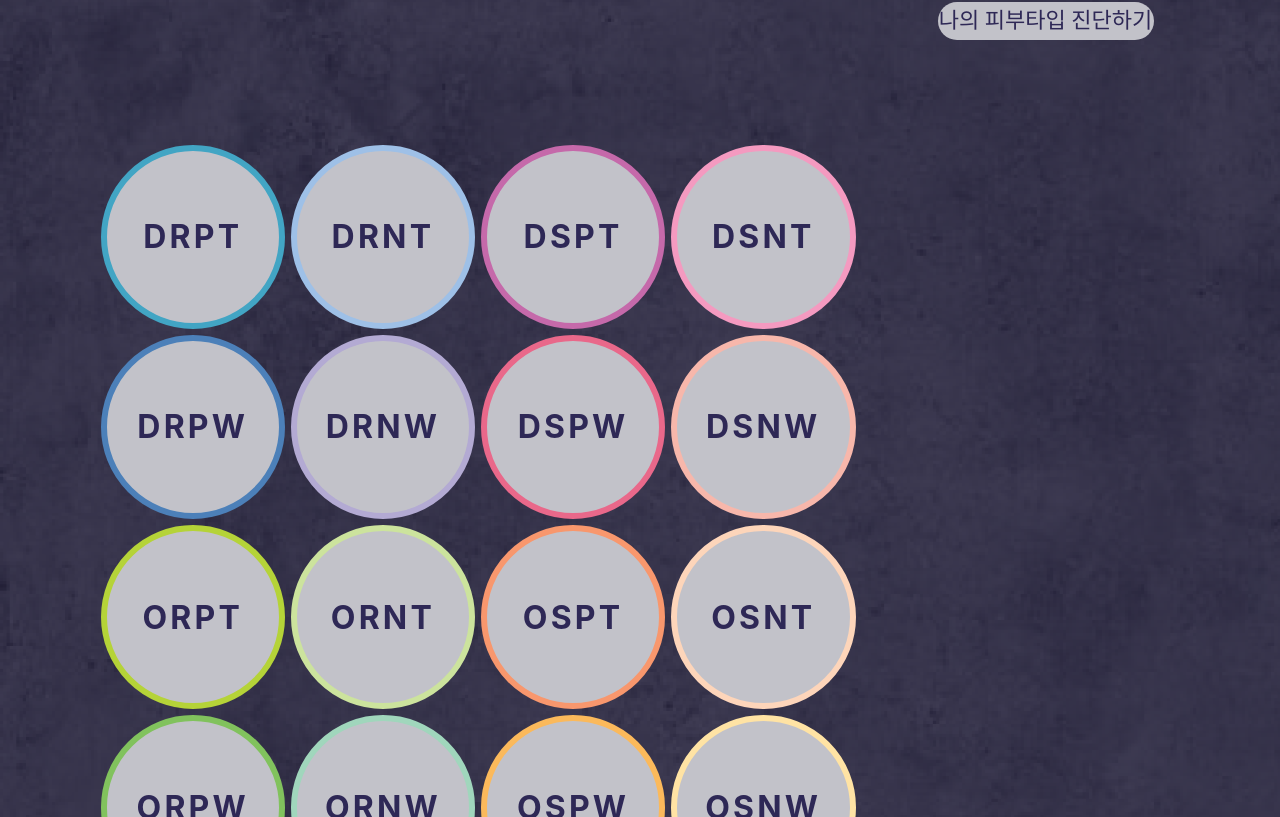
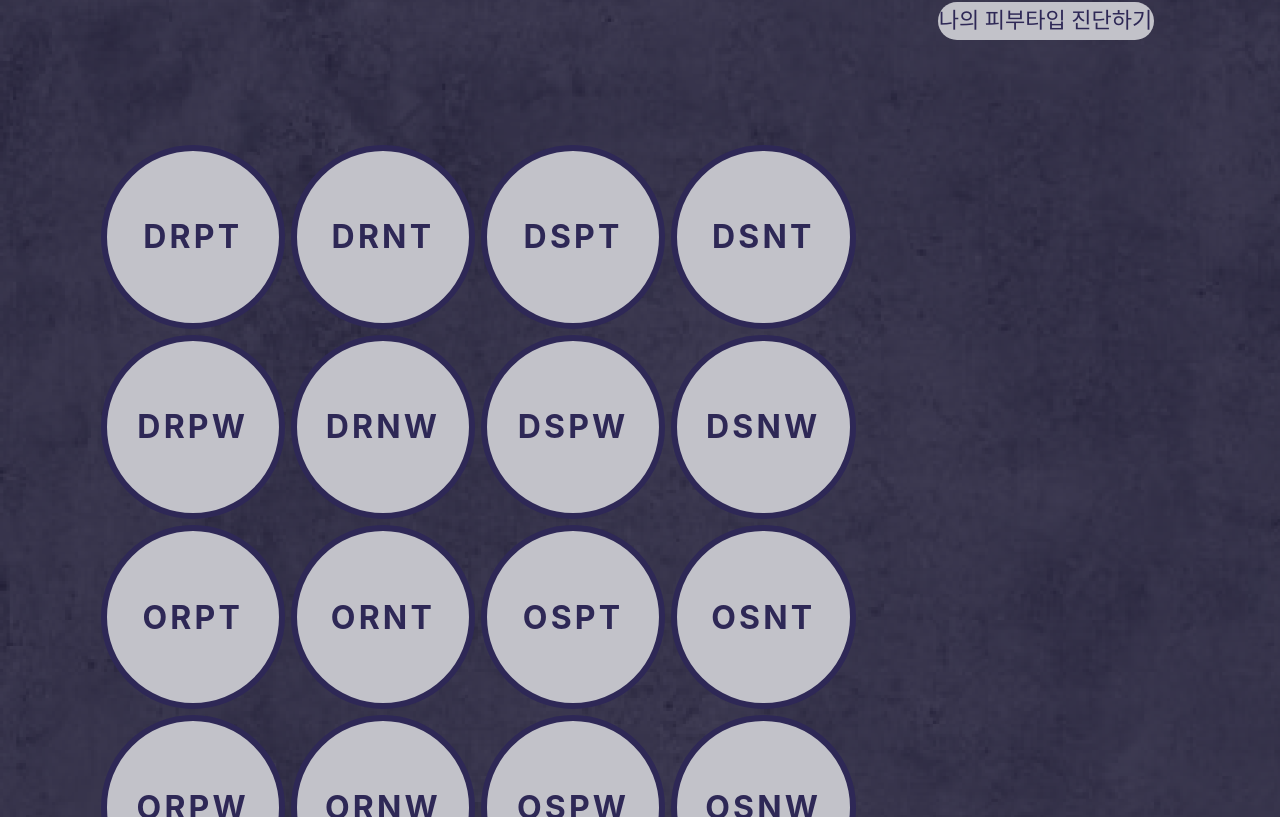
Before and after one commit to yes1sir/Yes1sir-Client, a React (Vite) app: page /HomeLogout in a window 1280 px wide. Shown: the part 703-1520 px from the top of the page. Built offline with nearby package versions, Linux system fonts and the light colour scheme.

Commit message:
codereview: 코드리뷰 반영

```diff
--- a/src/components/HomeLogout/HomeLogoutMbti.jsx
+++ b/src/components/HomeLogout/HomeLogoutMbti.jsx
@@ -6,7 +6,7 @@ const HomeLogoutMbti = () => {
     <HomeLogoutMbtiWrapper>
       <HomeLogoutMbtiContainer>
         {mbtiCircles.map((circle, index) => (
-          <Circle key={index} borderColor={circle.color}>
+          <Circle key={index} $borderColor={circle.color}>
             {circle.text}
           </Circle>
         ))}
```
